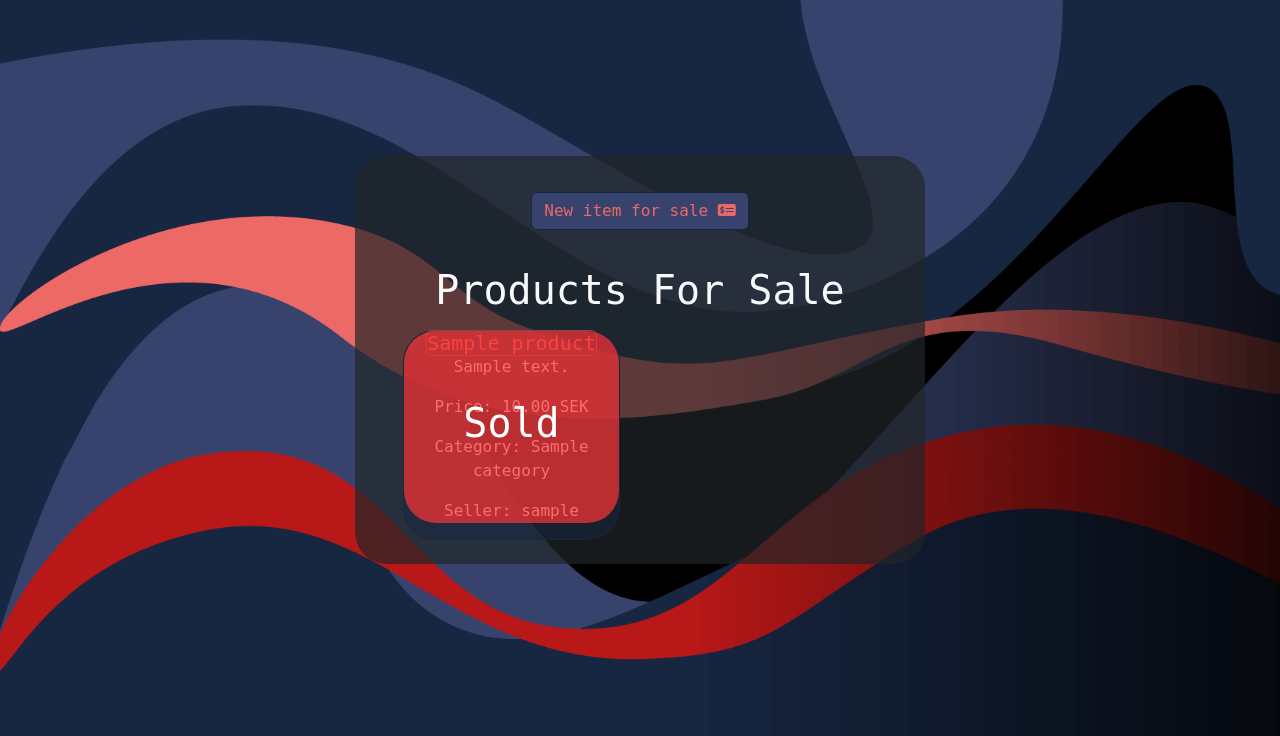
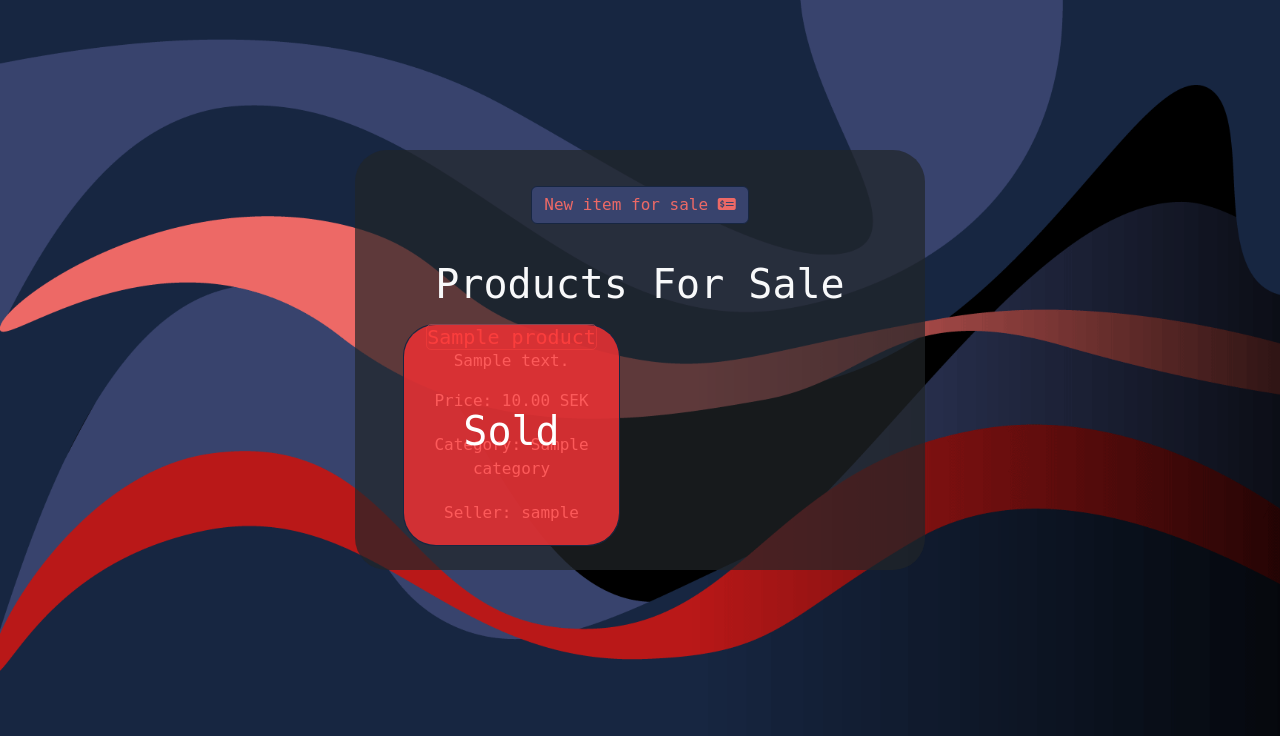
Before and after one commit to Mareliusmoen/varberg-games, a Django app: page /marketplace/ in a window 1280 px wide. Shown: the part 64-800 px from the top of the page. Run offline with Django 4.2, Linux system fonts and the light colour scheme; tables that the repository leaves empty hold one stand-in row (values such as "Sample post"); some libraries are stand-ins or nearby versions; some web fonts are replaced.

Commit message:
Style the sold-overlay  class CSS

```diff
--- a/static/css/style.css
+++ b/static/css/style.css
@@ -303,7 +303,7 @@ select.form-control:focus {
     left: 0;
     width: 100%;
     height: 100%;
-    background-color: rgba(255, 51, 51, 0.7);
+    background-color: rgba(255, 51, 51, 0.8);
     color: white;
     display: flex;
     justify-content: center;
@@ -322,3 +322,8 @@ select.form-control:focus {
 .product-item {
     position: relative; /* Add this line */
 }
+
+.card-text {
+    margin-bottom: 0;
+    padding-bottom: 20px; /* or whatever your margin was */
+}
```
